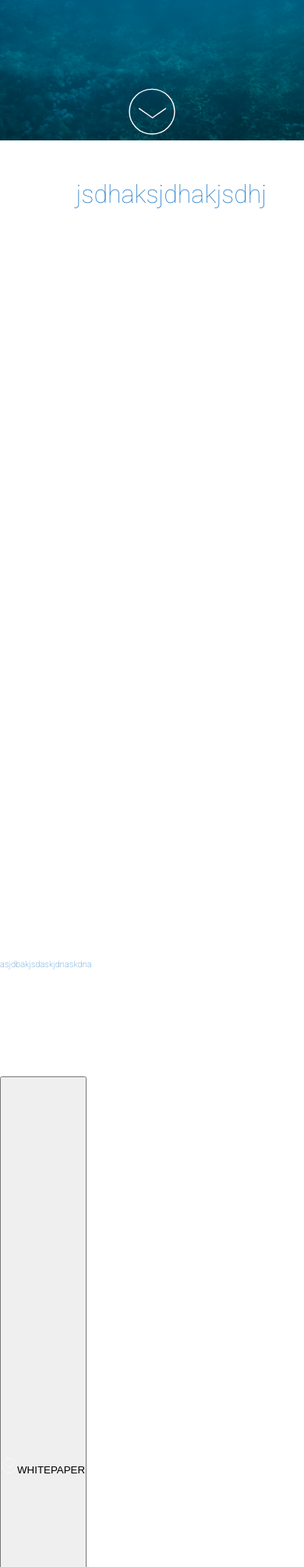
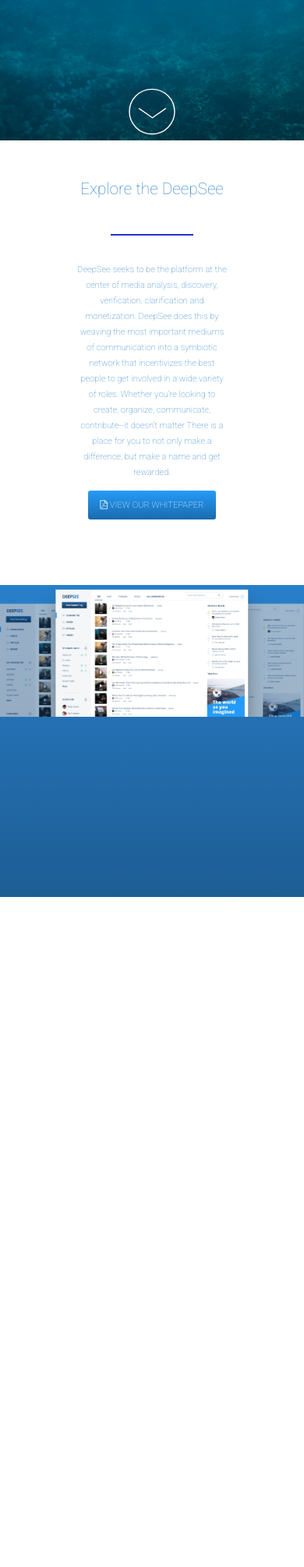
Before and after one commit to Kyle772/deepsee-landing-page, a PHP site: page / in a window 390 px wide. Shown: the part 487-2496 px from the top of the page at 78% size. After the commit the page ends 1637 px from the top, so only its background shows below. Run offline with PHP 8.4, Linux system fonts and the light colour scheme; some libraries are stand-ins or nearby versions.

Commit message:
section 3 work

```diff
--- a/css/styles.css
+++ b/css/styles.css
@@ -14,6 +14,10 @@
 }
 
 /*general styles*/
+
+.spacer {
+  height: 100px;
+}
 
 .bold {
   font-weight: bold;
@@ -180,34 +184,51 @@
   #hero-text-thin {
     display: inherit;
   }
-
-  #scroller {
-    padding-top: 73px;
-  }
-
 }
 
 /*explore deepsee section*/
 
 #explore-deepsee {
-  height: 1000px;
+  height: 400px;
   width: 100%;
   color: #297FCA;
   font-weight: 100;
+  text-align: center;
 }
 
 #explore-deepsee-title {
   font-size: 2em;
+  font-weight: 300;
+  height: 60px;
   width: 50%;
+  margin: 0 auto;
+  padding-top: 50px;
   text-align: center;
-  padding-top: 50px;
-  margin: 0 auto;
-
 }
 
 #explore-deepsee-blurb {
   font-size: .7em;
+  line-height: 20px;
   height: 150px;
+  width: 50%;
+  margin: 0 auto;
+}
+
+#small-bar {
+  height: 2px;
+  width: 106px;
+  padding-bottom: 30px;
+}
+
+#whitepaper-button {
+  font-size: .7em;
+  color: white;
+  height: 60px;
+  width: 300px;
+  text-decoration: none;
+  background-image: linear-gradient(-180deg, #259BF9 0%, #1A6BAE 100%);
+  border-radius: 3px;
+  padding: 12px 16px 12px 16px;
 }
 
 #whitepaper-button-icon {
@@ -215,8 +236,53 @@
   width: 20px;
 }
 
-@media (max-width: 900px) {
+@media (max-width: 700px) {
+
+  #explore-deepsee {
+    height: 570px;
+  }
+
+  #explore-deepsee-blurb {
+    padding-bottom: 50px;
+    height: 250px;
+  }
+
+  #explore-deepsee-title {
+    font-size: 1.3em;
+  }
+
+  #small-bar {
+    height: 2px;
+    width: 106px;
+    padding-bottom: 30px;
+    padding-top: 10px;
+  }
+
+  #whitepaper-button {
+    font-size: .7em;
+    color: white;
+    height: 60px;
+    width: 300px;
+    text-decoration: none;
+    background-image: linear-gradient(-180deg, #259BF9 0%, #1A6BAE 100%);
+    border-radius: 3px;
+    padding: 12px 16px 12px 16px;
+  }
 }
 
-@media (max-width: 700px) {
+/*what do we offer */
+
+#what-we-offer {
+  height: 400px;
+  background-image: linear-gradient(-180deg, #297FCA 0%, #1D5D94 100%);
 }
+
+#offer-screenshot-container {
+  width: 100%;
+  height: 400px;
+}
+
+#offer-screenshot {
+  width: 100%;
+  height: auto;
+}
--- a/index.html
+++ b/index.html
@@ -1,15 +1,17 @@
 <!DOCTYPE html>
 <html>
 <head>
+  <title>DeepSee.io</title>
   <!-- detect viewport  -->
   <meta name="viewport" content="width=device-width, initial-scale=1">
-
-  <title>DeepSee.io</title>
-  <!-- styles/ -->
+  <!-- styles -->
   <link rel="stylesheet" type="text/css" href="css/styles.css">
+  <!-- font awesome -->
+  <link href="https://maxcdn.bootstrapcdn.com/font-awesome/4.7.0/css/font-awesome.min.css" rel="stylesheet" integrity="sha384-wvfXpqpZZVQGK6TAh5PVlGOfQNHSoD2xbE+QkPxCAFlNEevoEH3Sl0sibVcOQVnN" crossorigin="anonymous">
   <!-- google fonts -->
   <link href="https://fonts.googleapis.com/css?family=Roboto:100,400" rel="stylesheet">
   <!-- js -->
+  <script type="text/javascript" src="app/smooth-scroll.js"></script>
   <script type="text/javascript" src="app/app.js"></script>
   <!-- moment -->
   <script type="text/javascript" src="https://cdnjs.cloudflare.com/ajax/libs/moment.js/2.18.1/moment.min.js"></script>
@@ -18,7 +20,7 @@
 
   <!-- hero image header -->
 
-  <div id="hero-image-header">
+  <div name="hero-image-header" id="hero-image-header">
 
     <div id="hero-content">
 
@@ -34,8 +36,8 @@
         </ul>
 
         <ul id="link-nav-list">
-          <li><a id="home-link" class="nav-a" href="#">HOME</a></li>
-          <li><a id="about-link" class="nav-a" href="#">ABOUT</a></li>
+          <li><a id="home-link" class="nav-a" href="#hero-image-header">HOME</a></li>
+          <li><a id="about-link" class="nav-a" href="#explore-deepsee">ABOUT</a></li>
           <li><a class="nav-a" href="assets/pdf/whitepaper.pdf" download>WHITEPAPER</a></li>
           <li><a class="nav-a" href="https://medium.com/@deepseeio">BLOG</a></li>
         </ul>
@@ -104,7 +106,7 @@
 
       </div>
 
-      <a id="scroller-link" href="#"><img id="scroller-image" src="assets/img/scroll-arrow.svg"/></a>
+      <a id="scroller-link" href="#explore-deepsee"><img id="scroller-image" src="assets/img/scroll-arrow.svg"/></a>
 
     </div>
 
@@ -112,18 +114,30 @@
 
   <!-- explore deepsee -->
 
-  <div id="explore-deepsee">
+  <div name="explore-deepsee" id="explore-deepsee">
 
     <div id="explore-deepsee-title">
-    jsdhaksjdhakjsdhj
+      <span class="no-wrap">Explore the DeepSee</span>
     </div>
 
+    <img id="small-bar" src="assets/img/small-bar.png"/>
+
     <div id="explore-deepsee-blurb">
-    asjdbakjsdaskjdnaskdna
+      DeepSee seeks to be the platform at the center of media analysis, discovery, verification, clarification and monetization. DeepSee does this by weaving the most important mediums of communication into a symbiotic network that incentivizes the best people to get involved in a wide variety of roles. Whether you're looking to create, organize, communicate, contribute--it doesn't matter There is a place for you to not only make a difference, but make a name and get rewarded.
     </div>
 
-    <button id="whitepaper-button"><img id="whitepaper-button-icon" src="assets/img/scroll-arrow.svg"/>WHITEPAPER
-    </button>
+    <div>
+      <a href="assets/pdf/whitepaper.pdf" id="whitepaper-button"><i class="fa fa-file-pdf-o" aria-hidden="true"></i>  VIEW OUR WHITEPAPER</a>
+    </div>
+  </div>
+
+  <!-- what we offer -->
+
+  <div id="what-we-offer">
+
+  <div id="offer-screenshot-container">
+    <img id="offer-screenshot" src="/assets/img/deepsee-screenshots.png"/>
+  </div>
   </div>
 
 </body>
```
Also changed, not shown: assets/img/small-bar.png (added), 1 other file.
